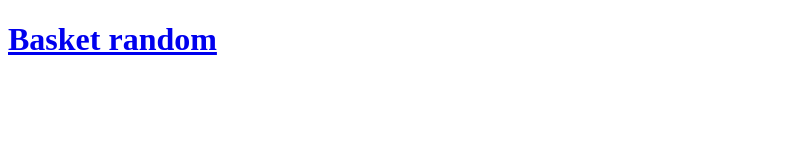
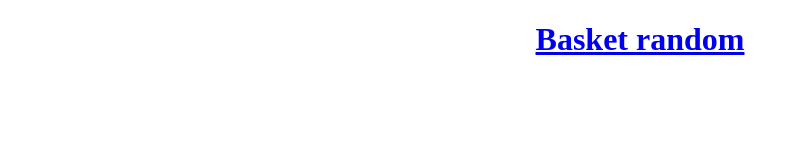
Before and after one commit to C-a-i-r-o/pps, a plain HTML site: page index.html in a window 1280 px wide. Shown: the whole page, without its empty margins (0-800 px from the left). Drawn offline with Linux system fonts and the light colour scheme.

Commit message:
Update Style.css

```diff
--- a/Style.css
+++ b/Style.css
@@ -2,5 +2,5 @@ body {
   backround-color: black;
 }
 h1 {
-  color: white;
+  color: white; text-align: center;
 }
```
